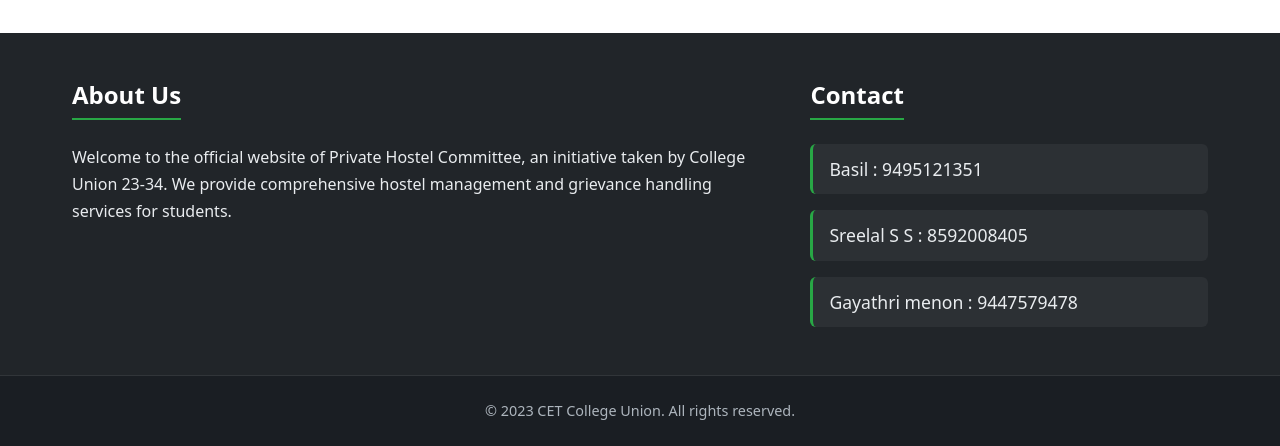
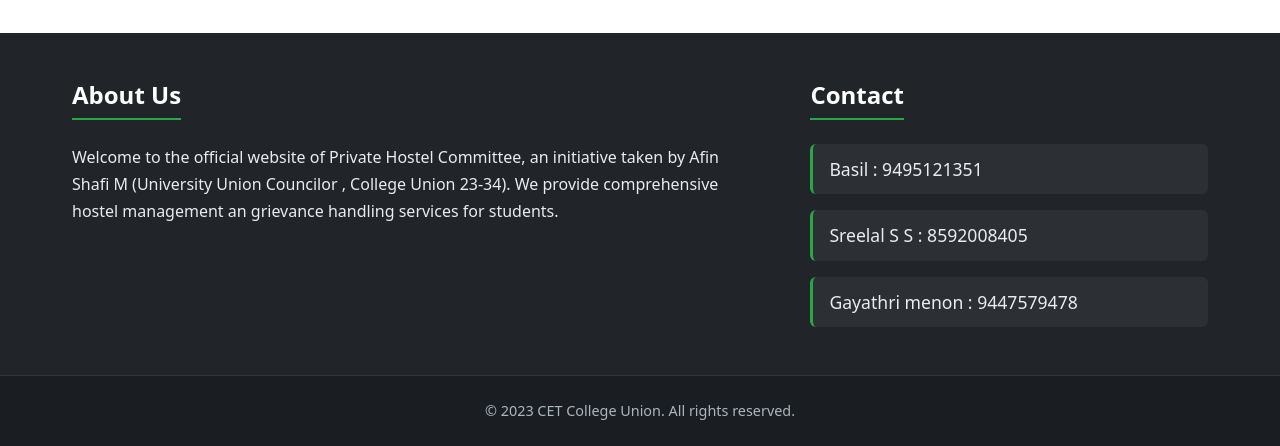
Before and after one commit to ananthu666/privatehostelscet, a Django app: page / in a window 1280 px wide. Shown: the part 1477-1923 px from the top of the page. Run offline with Django 4.2, Linux system fonts and the light colour scheme; some libraries are stand-ins or nearby versions.

Commit message:
changes made

```diff
--- a/myapp/home/templates/administration.html
+++ b/myapp/home/templates/administration.html
@@ -893,8 +893,9 @@
           <h3>About Us</h3>
           <p>
             Welcome to the official website of Private Hostel Committee, an
-            initiative taken by College Union 23-34. We provide comprehensive
-            hostel management and grievance handling services for students.
+            initiative taken by Afin Shafi M (University Union Councilor ,
+            College Union 23-34). We provide comprehensive hostel management an
+            grievance handling services for students.
           </p>
         </div>
         <div class="footer-right">
--- a/myapp/home/templates/complaint_view.html
+++ b/myapp/home/templates/complaint_view.html
@@ -682,8 +682,9 @@
           <h3>About Us</h3>
           <p>
             Welcome to the official website of Private Hostel Committee, an
-            initiative taken by College Union 23-34. We provide comprehensive
-            hostel management and grievance handling services for students.
+            initiative taken by Afin Shafi M (University Union Councilor ,
+            College Union 23-34). We provide comprehensive hostel management an
+            grievance handling services for students.
           </p>
         </div>
         <div class="footer-right">
--- a/myapp/home/templates/grievance.html
+++ b/myapp/home/templates/grievance.html
@@ -1128,9 +1128,8 @@
           <div class="footer-left">
             <h3>About Us</h3>
             <p>
-              Welcome to the official website of Private Hostel Committee, an
-              initiative taken by College Union 23-34. We provide comprehensive
-              hostel management and grievance handling services for students.
+             Welcome to the official website of Private Hostel Committee, an initiative taken by Afin Shafi M (University Union Councilor , College Union 23-34). We provide comprehensive hostel management an grievance handling services for students.
+
             </p>
           </div>
           <div class="footer-right">
--- a/myapp/home/templates/hostel.html
+++ b/myapp/home/templates/hostel.html
@@ -679,8 +679,9 @@
           <h3>About Us</h3>
           <p>
             Welcome to the official website of Private Hostel Committee, an
-            initiative taken by College Union 23-34. We provide comprehensive
-            hostel management and grievance handling services for students.
+            initiative taken by Afin Shafi M (University Union Councilor ,
+            College Union 23-34). We provide comprehensive hostel management an
+            grievance handling services for students.
           </p>
         </div>
         <div class="footer-right">
--- a/myapp/home/templates/hostel_approval.html
+++ b/myapp/home/templates/hostel_approval.html
@@ -589,7 +589,8 @@
         <div class="footer-content-standardized">
             <div class="footer-section-standardized">
                 <h3>About Us</h3>
-                <h6>Welcome to the official website of Private Hostel Committee, an initiative taken by College Union 23-34.</h6>
+                <h6> Welcome to the official website of Private Hostel Committee, an initiative taken by Afin Shafi M (University Union Councilor , College Union 23-34). We provide comprehensive hostel management an grievance handling services for students.
+.</h6>
             </div>
             <div class="footer-section-standardized">
                 <h3>Contact</h3>
--- a/myapp/home/templates/hostel_reg.html
+++ b/myapp/home/templates/hostel_reg.html
@@ -494,8 +494,9 @@
           <h3>About Us</h3>
           <p>
             Welcome to the official website of Private Hostel Committee, an
-            initiative taken by College Union 23-34. We provide comprehensive
-            hostel management and grievance handling services for students.
+            initiative taken by Afin Shafi M (University Union Councilor ,
+            College Union 23-34). We provide comprehensive hostel management an
+            grievance handling services for students.
           </p>
         </div>
         <div class="footer-right">
--- a/myapp/home/templates/hostel_registration.html
+++ b/myapp/home/templates/hostel_registration.html
@@ -747,8 +747,9 @@
           <h3>About Us</h3>
           <p>
             Welcome to the official website of Private Hostel Committee, an
-            initiative taken by College Union 23-34. We provide comprehensive
-            hostel management and grievance handling services for students.
+            initiative taken by Afin Shafi M (University Union Councilor ,
+            College Union 23-34). We provide comprehensive hostel management an
+            grievance handling services for students.
           </p>
         </div>
         <div class="footer-right">
--- a/myapp/home/templates/index.html
+++ b/myapp/home/templates/index.html
@@ -268,7 +268,7 @@
     </nav>
 
     <div class="Hero">
-      <h1><b>COLLEGE UNION </b></h1>
+      <h1><b>A COLLEGE UNION'23 INITIATIVE </b></h1>
       <h4 style="text-align: center">
         Welcome to our website, where you can find a comprehensive list of
         private hostels near your college in Trivandrum, Kerala, India. Our
@@ -305,8 +305,9 @@
           <h3>About Us</h3>
           <p>
             Welcome to the official website of Private Hostel Committee, an
-            initiative taken by College Union 23-34. We provide comprehensive
-            hostel management and grievance handling services for students.
+            initiative taken by Afin Shafi M (University Union Councilor ,
+            College Union 23-34). We provide comprehensive hostel management an
+            grievance handling services for students.
           </p>
         </div>
         <div class="footer-right">
--- a/myapp/home/templates/login.html
+++ b/myapp/home/templates/login.html
@@ -378,8 +378,9 @@
           <h3>About Us</h3>
           <p>
             Welcome to the official website of Private Hostel Committee, an
-            initiative taken by College Union 23-34. We provide comprehensive
-            hostel management and grievance handling services for students.
+            initiative taken by Afin Shafi M (University Union Councilor ,
+            College Union 23-34). We provide comprehensive hostel management an
+            grievance handling services for students.
           </p>
         </div>
         <div class="footer-right">
--- a/myapp/home/templates/request_room.html
+++ b/myapp/home/templates/request_room.html
@@ -883,8 +883,9 @@
           <h3>About Us</h3>
           <p>
             Welcome to the official website of Private Hostel Committee, an
-            initiative taken by College Union 23-34. We provide comprehensive
-            hostel management and grievance handling services for students.
+            initiative taken by Afin Shafi M (University Union Councilor ,
+            College Union 23-34). We provide comprehensive hostel management an
+            grievance handling services for students.
           </p>
         </div>
         <div class="footer-right">
--- a/myapp/home/templates/vaccancy.html
+++ b/myapp/home/templates/vaccancy.html
@@ -533,8 +533,9 @@
           <h3>About Us</h3>
           <p>
             Welcome to the official website of Private Hostel Committee, an
-            initiative taken by College Union 23-34. We provide comprehensive
-            hostel management and grievance handling services for students.
+            initiative taken by Afin Shafi M (University Union Councilor ,
+            College Union 23-34). We provide comprehensive hostel management an
+            grievance handling services for students.
           </p>
         </div>
         <div class="footer-right">
```
Also changed, not shown: myapp/home/templates/hostel_clean.html (deleted).
